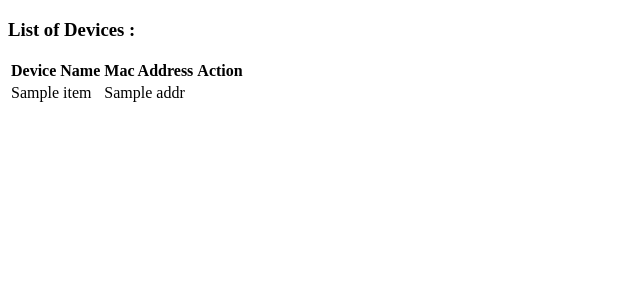
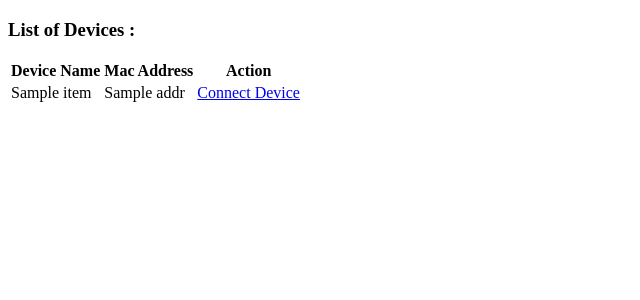
Before and after one commit to fredytarigan/pi-music, a Python web app: template app/templates/home.html in a window 1280 px wide. Shown: the top 300 px of the page, without its empty margins (0-640 px from the left). Run offline with Jinja, Linux system fonts and the light colour scheme; the template is opened without the code that fills it: most values are stand-ins (such as "Sample title", 1, 10 or a date in 2020).

Commit message:
add item to table

```diff
--- a/app/templates/home.html
+++ b/app/templates/home.html
@@ -25,6 +25,7 @@
             {% for item in devices %}
             <td>{{ item["name"] }}</td>
             <td>{{ item["addr"] }}</td>
+            <td><a href="/api/bluetooth/connect/{{ item['addr'] }}">Connect Device</a></td>
             {% endfor %}
             {% endif %}
         </tr>
```
